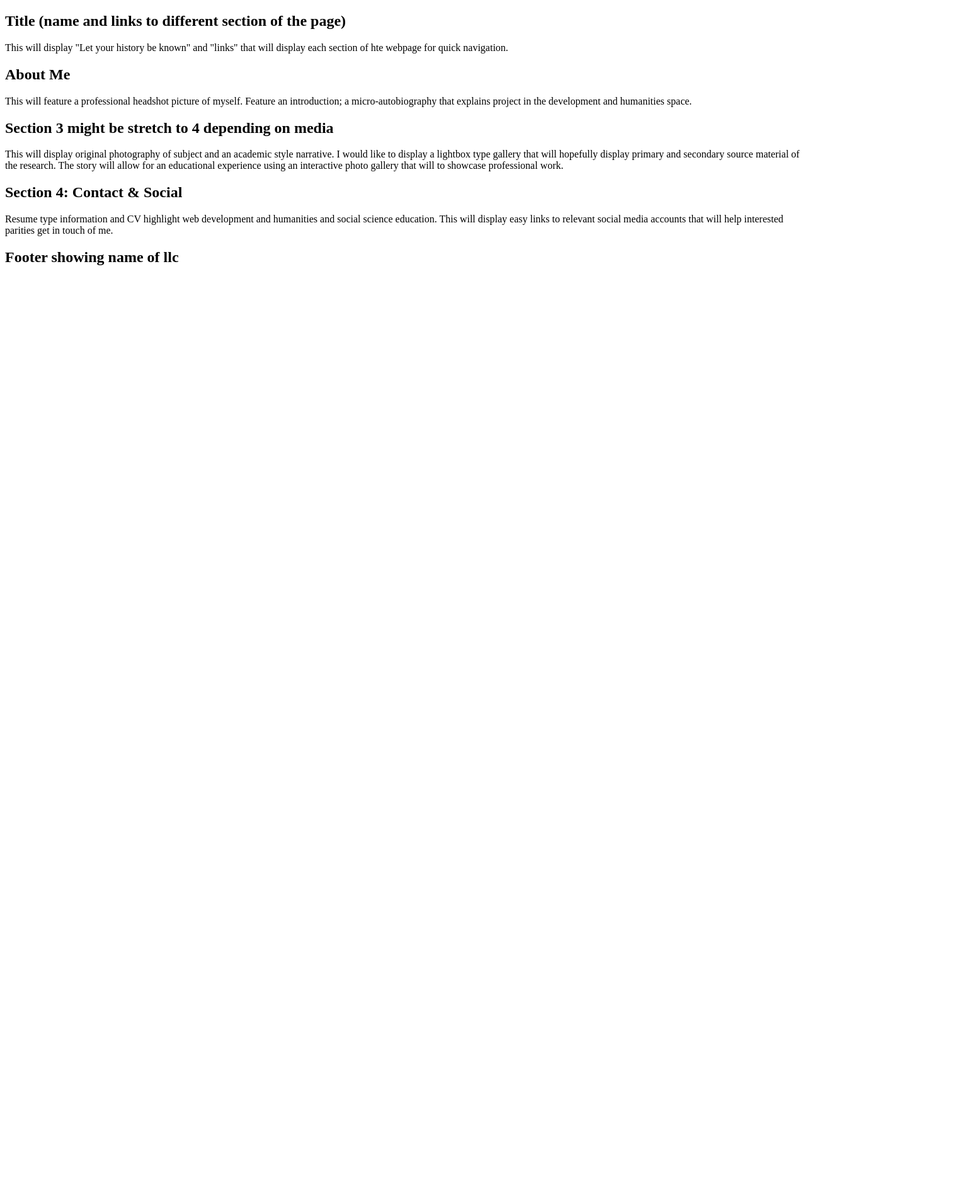
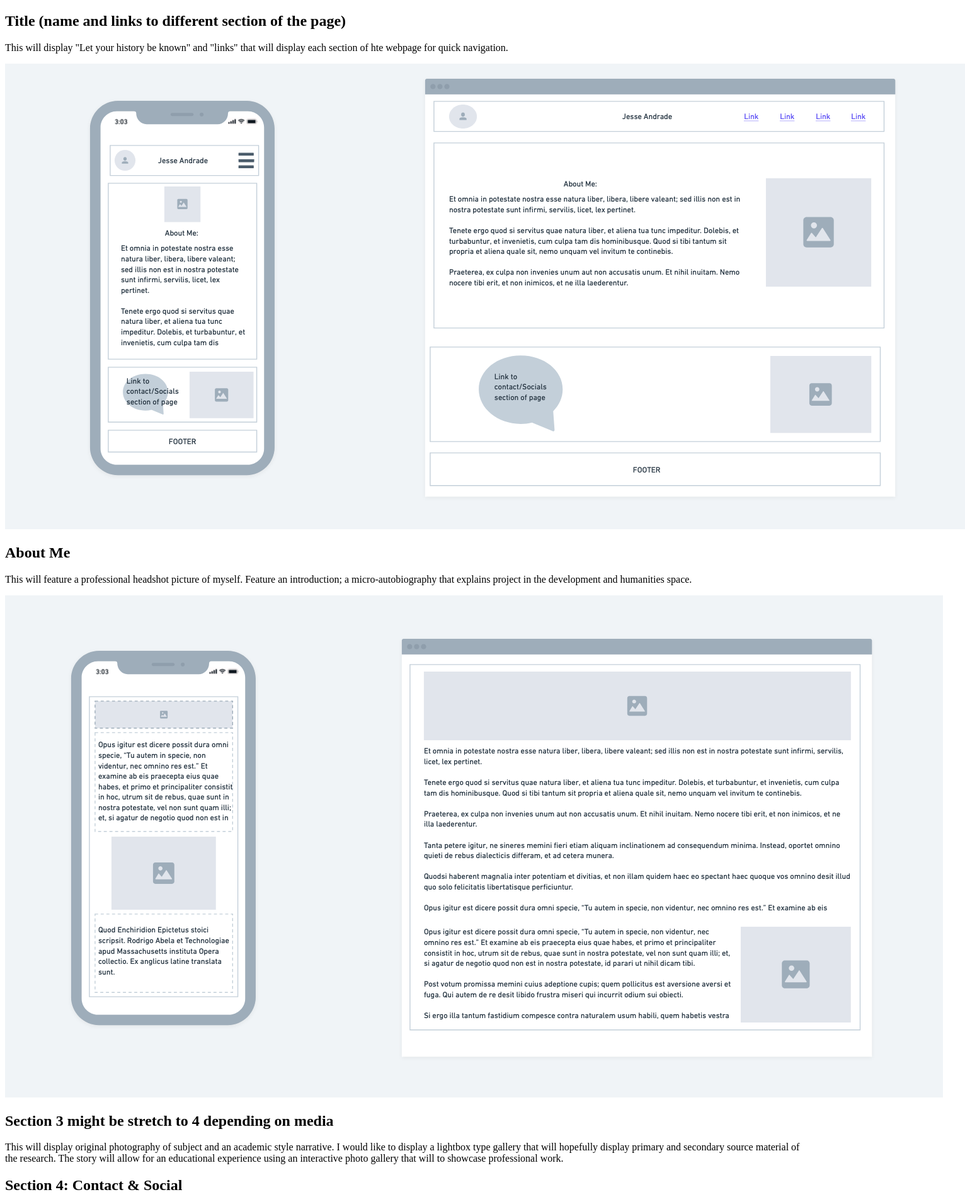
Before and after one commit to j-andrade619/Portfolio, a plain HTML site: page docs/milestone-2.html in a window 1280 px wide. Shown: the top 1900 px of the page at 63% size, 1532 px wide, since content can reach past the window. Before the commit the page ends 800 px from the top, so only its background shows below. Drawn offline with Linux system fonts and the light colour scheme.

Commit message:
update after feedback

```diff
--- a/docs/milestone-2.html
+++ b/docs/milestone-2.html
@@ -11,13 +11,14 @@
                 This will display "Let your history be known" and "links" that will display each section of hte webpage for quick
                 navigation.
             </p>
-
+        <img src="Screenshot 2024-10-25 at 16-58-01 PWP Mobile responsiveness.png" height="739" width="1524"/>
 
         <h2> About Me</h2>
             <p>
                 This will feature a professional headshot picture of myself. Feature an introduction; a micro-autobiography that
                 explains project in the development and humanities space.
             </p>
+        <img src="Screenshot 2024-10-25 at 16-58-21 PWP Mobile responsiveness.png" height="797" width="1489"/>
 
         <h2> Section 3 might be stretch to 4 depending on media </h2>
             <p>
@@ -32,6 +33,8 @@
                 This will display easy links to relevant social media accounts that will help interested parities get in touch of
                 me.
             </p>
+        <img src="Screenshot 2024-10-25 at 16-58-35 PWP Mobile responsiveness.png" height="779" width="1475"/>
+
         <h2>Footer showing name of llc </h2>
     </body>
 </html>
```
Also changed, not shown: docs/Screenshot 2024-10-25 at 16-58-01 PWP Mobile responsiveness.png (added), docs/Screenshot 2024-10-25 at 16-58-21 PWP Mobile responsiveness.png (added), docs/Screenshot 2024-10-25 at 16-58-35 PWP Mobile responsiveness.png (added), 1 other file.
